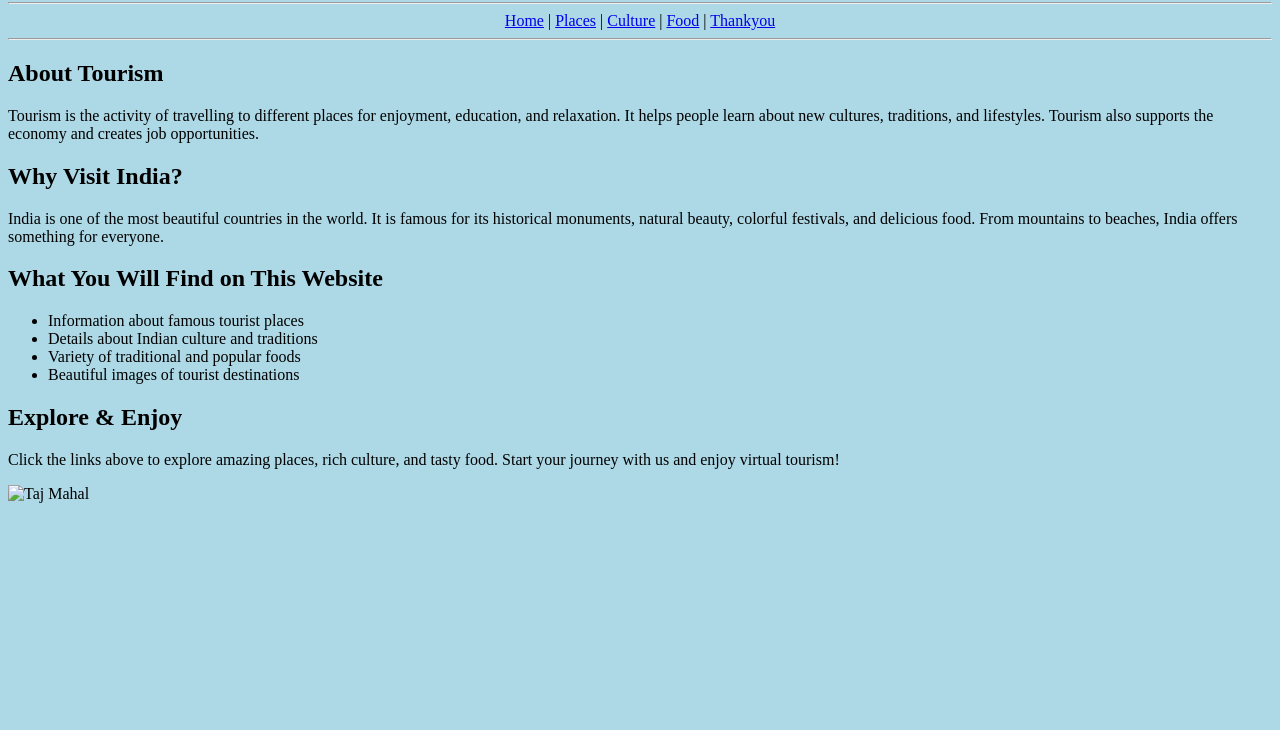
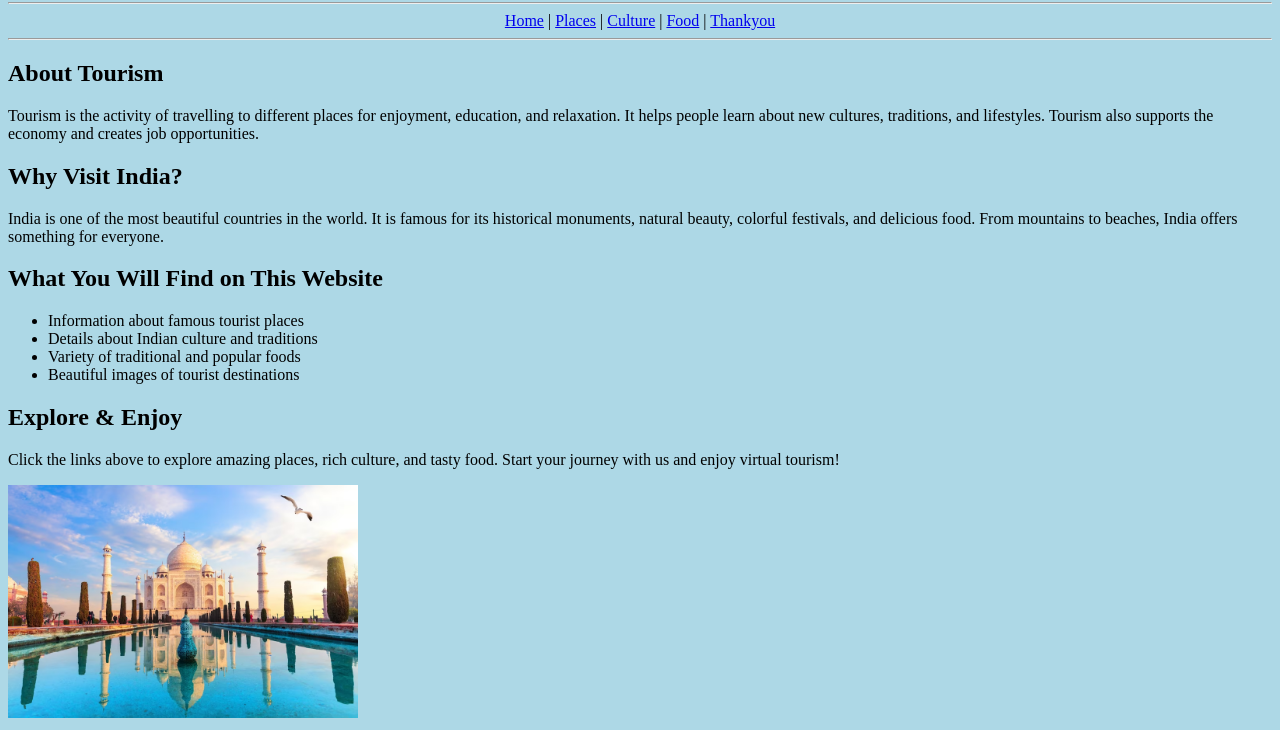
Before and after one commit to mahichella18/E25DA049C.MAHESWARIMiniproject1, a plain HTML site: page index.html in a window 1280 px wide. Shown: the part 78-808 px from the top of the page. Drawn offline with Linux system fonts and the light colour scheme.

Commit message:
Update index.html

```diff
--- a/index.html
+++ b/index.html
@@ -50,7 +50,7 @@ Click the links above to explore amazing places, rich culture,
 and tasty food. Start your journey with us and enjoy virtual tourism!
 </p>
 
-<img src="/tajmahal.jpg" width="350" alt="Taj Mahal">
+<img src="image/tajmahal.jpg" width="350" alt="Taj Mahal">
 
 </body>
 
```
